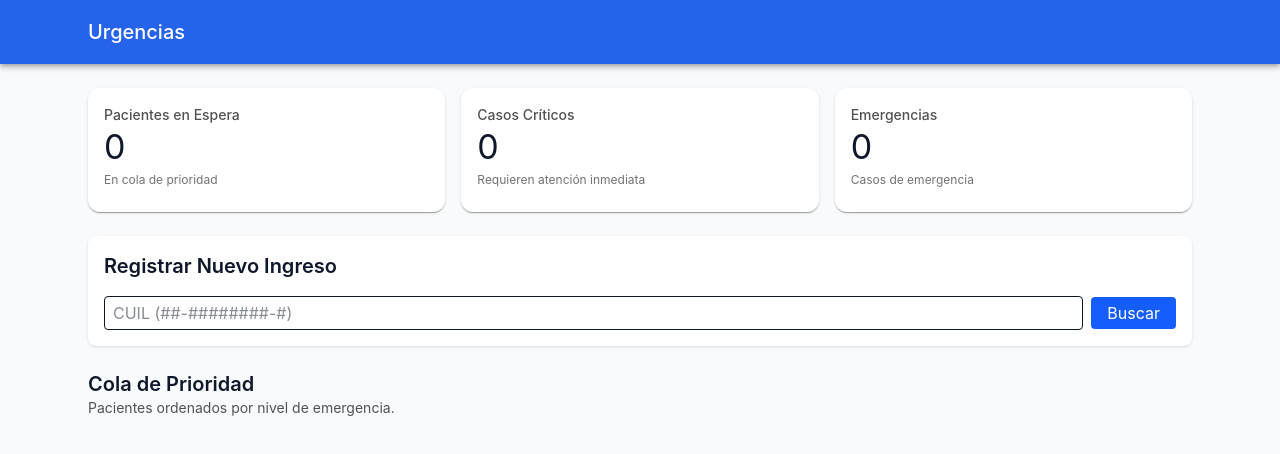
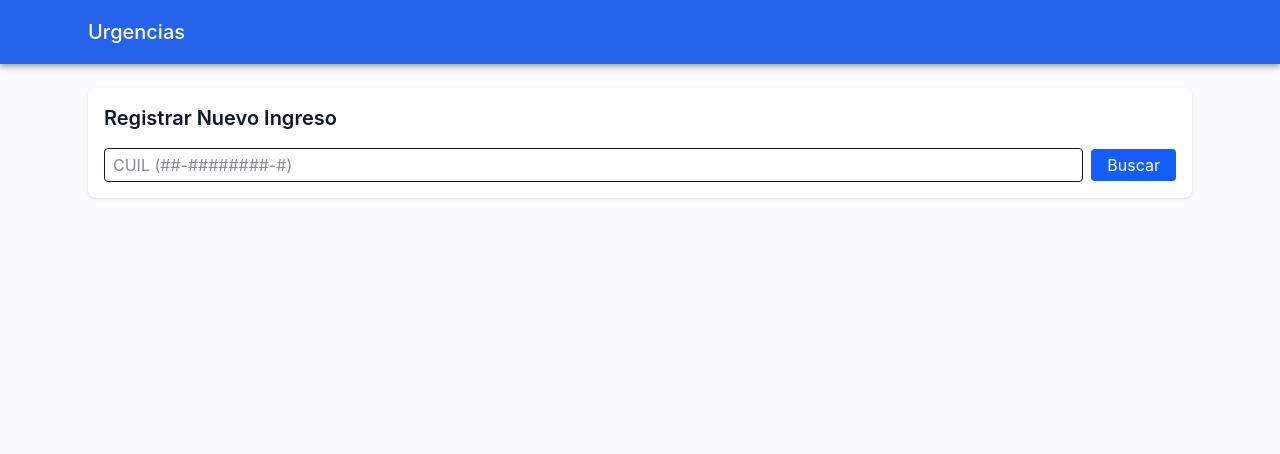
Before and after one commit to kbzn22/ingswfront, a Next.js app: page /enfermeria in a window 1280 px wide. Shown: the top 454 px of the page. Built offline with nearby package versions, Linux system fonts and the light colour scheme.

Commit message:
se elimina cola de prioridad

```diff
--- a/src/app/enfermeria/page.jsx
+++ b/src/app/enfermeria/page.jsx
@@ -143,12 +143,6 @@ export default function EnfermeriaPage() {
 
   return (
     <main className="space-y-6">
-      <section className="grid grid-cols-1 gap-4 sm:grid-cols-3">
-        <Stat title="Pacientes en Espera" value={metrics.total} subtitle="En cola de prioridad" />
-        <Stat title="Casos Críticos" value={metrics.criticos} subtitle="Requieren atención inmediata" />
-        <Stat title="Emergencias" value={metrics.emergencias} subtitle="Casos de emergencia" />
-      </section>
-
       <section className="bg-white rounded-lg shadow-sm p-4 space-y-4">
         <h2 className="text-xl font-semibold">Registrar Nuevo Ingreso</h2>
 
@@ -258,24 +252,6 @@ export default function EnfermeriaPage() {
         {mensaje && <p className="text-green-600 text-sm">{mensaje}</p>}
       </section>
 
-      <section>
-        <h2 className="text-xl font-semibold">Cola de Prioridad</h2>
-        <p className="text-sm text-neutral-600 mb-3">Pacientes ordenados por nivel de emergencia.</p>
-        <div className="space-y-2">
-          {ingresos.map((i) => (
-            <Card key={i.id} className="shadow-sm">
-              <CardContent>
-                <Typography variant="subtitle1" className="font-medium">
-                  {i.paciente.nombre} {i.paciente.apellido} — {i.nivelEmergencia}
-                </Typography>
-                <Typography variant="body2" className="text-neutral-600">
-                  {i.informe}
-                </Typography>
-              </CardContent>
-            </Card>
-          ))}
-        </div>
-      </section>
     </main>
   );
 }
```
